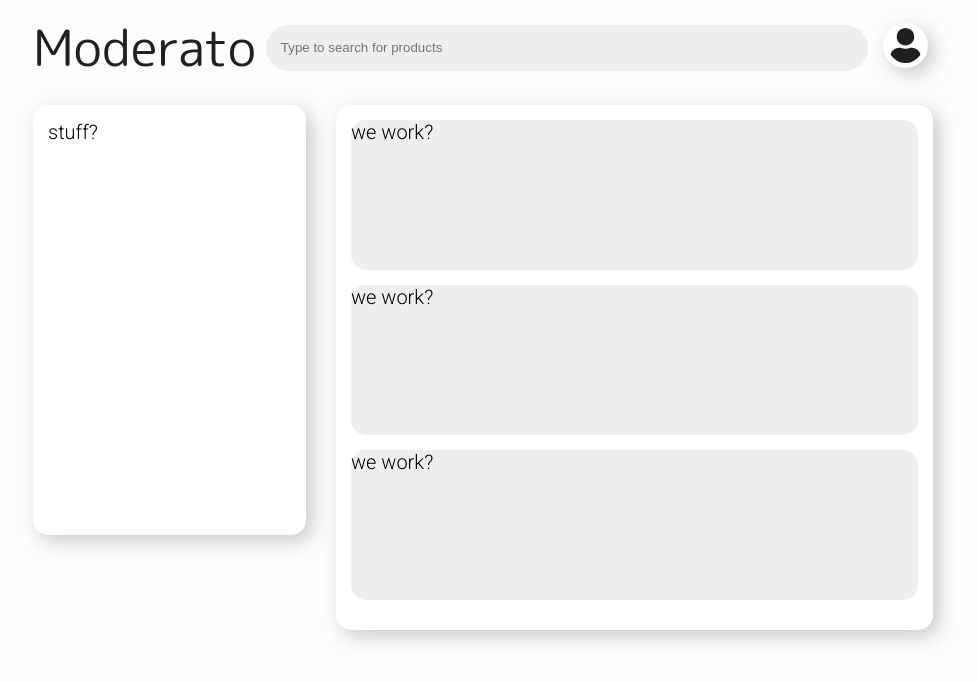
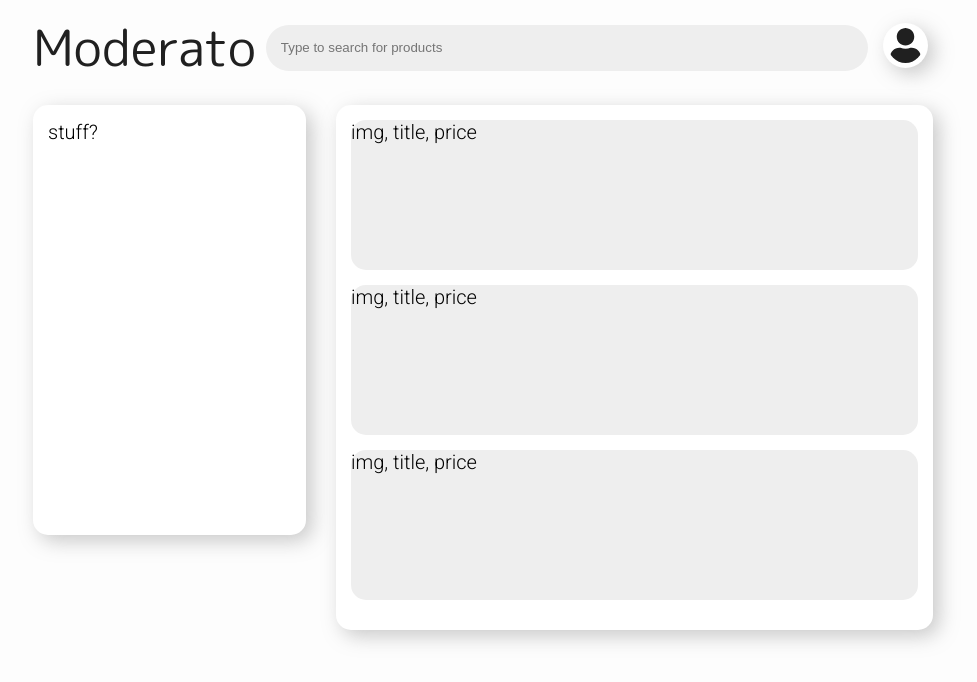
Before and after one commit to ElectiHard/Moderato, a React (Create React App) app: page /Search in a window 1280 px wide. Shown: the top 682 px of the page, without its empty margins (157-1134 px from the left). Built offline with nearby package versions, Linux system fonts and the light colour scheme.

Commit message:
Update index.js

```diff
--- a/src/Components/Search/index.js
+++ b/src/Components/Search/index.js
@@ -24,9 +24,9 @@ export default function Category() {
       <div className="search">
         <div className="whatever-goes-here">stuff?</div>
         <div className="search-result">
-          <div className="search-result-module">we work?</div>
-          <div className="search-result-module">we work?</div>
-          <div className="search-result-module">we work?</div>
+          <div className="search-result-module">img, title, price</div>
+          <div className="search-result-module">img, title, price</div>
+          <div className="search-result-module">img, title, price</div>
         </div>
       </div>
     </>
```
